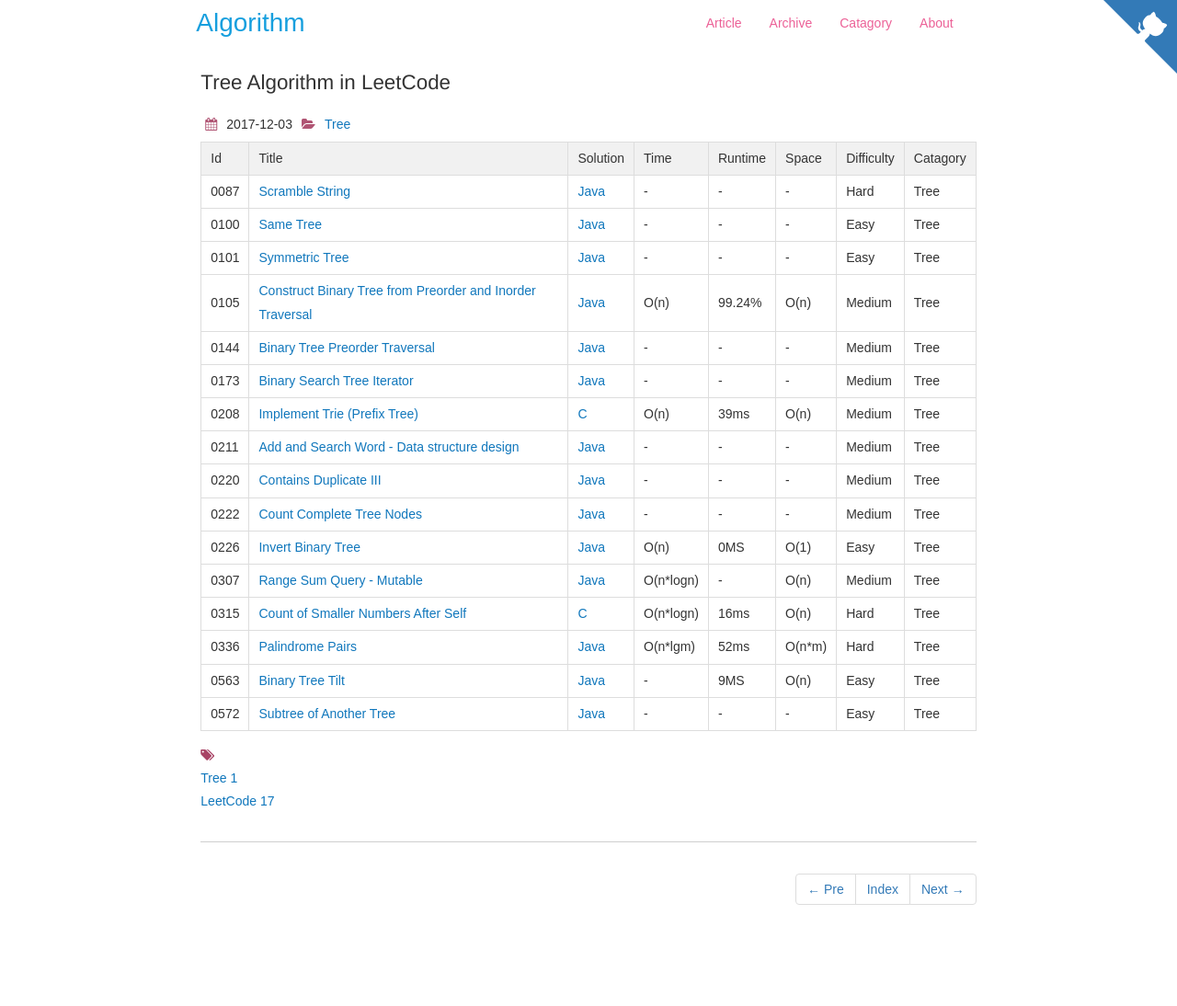
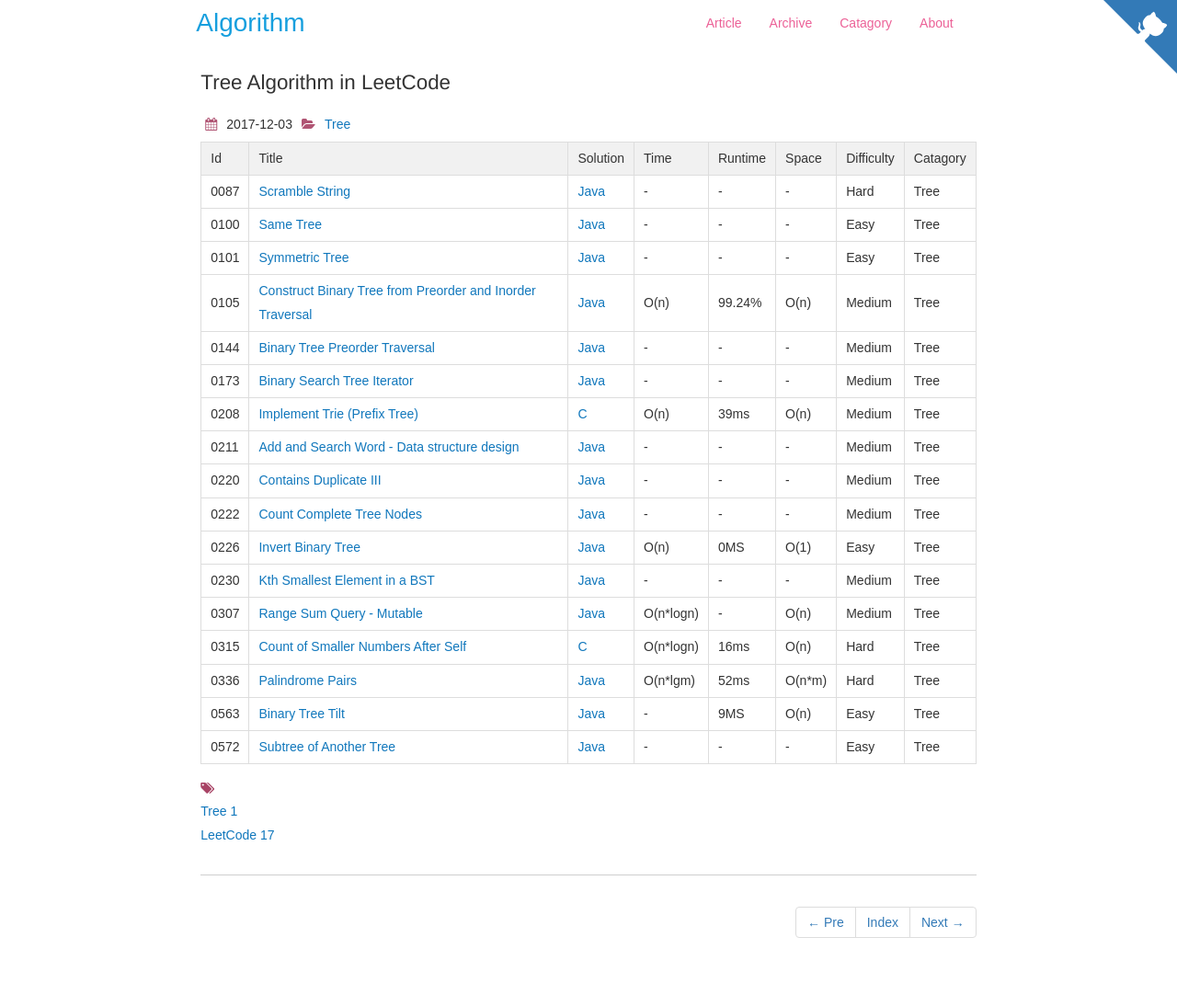
Before and after one commit to dunso/algorithm, a Jekyll site: the page built from docs/_posts/2017-12-03-Tree.md, in a window 1280 px wide. Shown: the whole page at 92% size. Built offline with Jekyll 4.4.1, drawn with Linux system fonts in a browser that asks for light colours; nearby versions of some CDN libraries; before the commit the page ends 1058 px from its top, so only the background shows below that.

Commit message:
Add index of LeetCode0230.java to docs

```diff
--- a/docs/_posts/2017-12-03-Tree.md
+++ b/docs/_posts/2017-12-03-Tree.md
@@ -23,6 +23,7 @@
 |0220|[Contains Duplicate III](https://leetcode.com/problems/contains-duplicate-iii) | [Java](https://e.srl/leetcode-220/)  |-|-|-|  Medium |Tree|
 |0222|[Count Complete Tree Nodes](https://leetcode.com/problems/count-complete-tree-nodes/) | [Java](https://e.srl/leetcode-222/)  |-|-|-|  Medium |Tree|
 |0226|[Invert Binary Tree](https://leetcode.com/problems/invert-binary-tree/) | [Java](https://e.srl/leetcode-226/)  | O(n) |0MS| O(1)  |  Easy |Tree|
+|0230|[Kth Smallest Element in a BST](https://leetcode.com/problems/kth-smallest-element-in-a-bst) | [Java](https://e.srl/leetcode-230/)  |-|-|-|  Medium |Tree|
 |0307|[Range Sum Query - Mutable](https://leetcode.com/problems/range-sum-query-mutable) | [Java](https://e.srl/leetcode-307/)  | O(n\*logn) |-| O(n)  |  Medium |Tree|
 |0315|[Count of Smaller Numbers After Self](https://leetcode.com/problems/count-of-smaller-numbers-after-self) | [C](https://e.srl/leetcode-315/)  | O(n\*logn) |16ms| O(n)  |  Hard |Tree|
 |0336|[Palindrome Pairs](https://leetcode.com/problems/palindrome-pairs) | [Java](https://e.srl/leetcode-336/)  | O(n\*lgm) |52ms| O(n\*m)  |  Hard |Tree|
```
